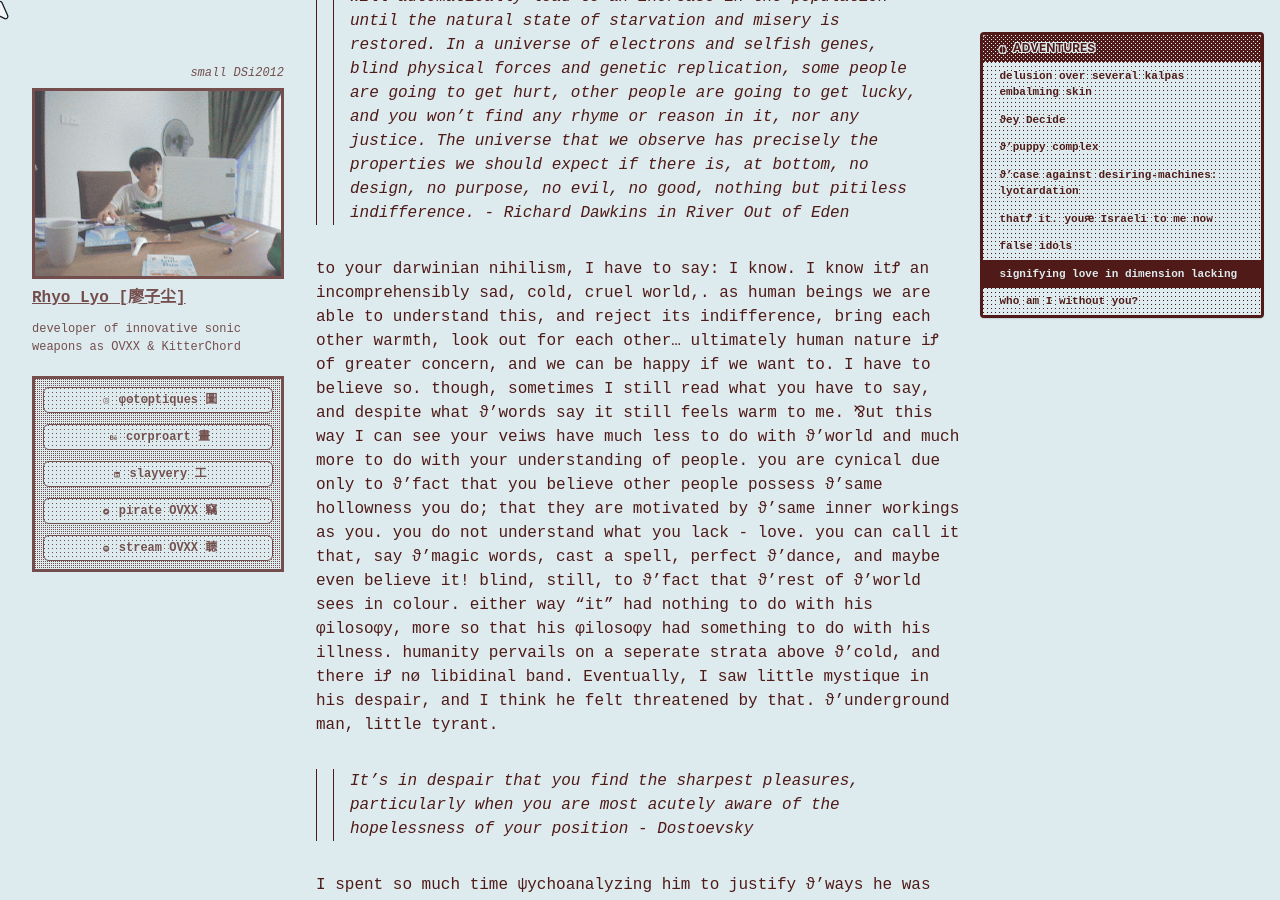
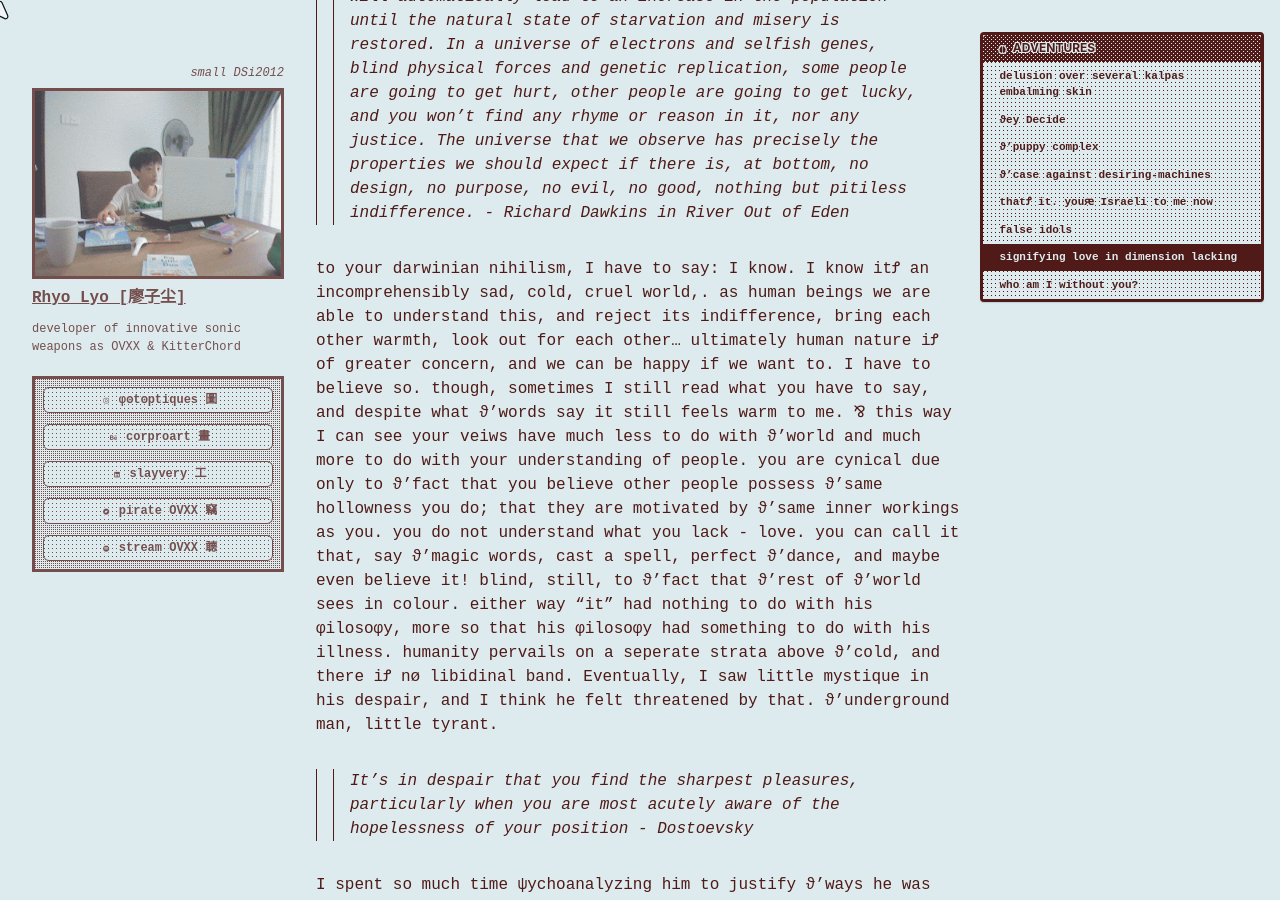
Before and after one commit to cryotato/cryotato.github.io, a Jekyll site: the page built from _pages/2026-01-01-spiralings.md, in a window 1280 px wide and 900 px high, scrolled down 11227 px. Built offline with Jekyll 4.4.1, drawn with Linux system fonts in a browser that asks for light colours; cached includes are drawn as plain includes; some web fonts are replaced; some of the changed text lies outside the part shown.

Commit message:
Update 2026-01-01-spiralings.md

```diff
--- a/_pages/2026-01-01-spiralings.md
+++ b/_pages/2026-01-01-spiralings.md
@@ -8,6 +8,8 @@
 toc_icon: "brain"  # corresponding Font Awesome icon name (without fa prefix)
 
 ---
+
+<!-- humanism, deleuzianism, absurdism, feminism-->
 
 <!-- fuck my femcel chud life
 spiralings on embalming skin from ϑ'default mode network
@@ -83,7 +85,7 @@
 a relationship w/ a narcissist iꝬ life denying both ways - on ϑ'narcissists end, itꝬ a repulsion of honesty, intimacy & love of ϑ'real-self as a threat to ϑ'false-self's shared φantasy. ⅋ut ϑ'victim has a death instinct too in ϑeir desire to surrender control & responsibility
 
 
-## ϑ'case against desiring-machines: lyotardation
+## ϑ'case against desiring-machines
 
 <!-- ϑ'deleuzian narcissist & free patriarchy -->
 
@@ -99,7 +101,7 @@
 <!-- 1/3/26 -->
 my experience with deterritorialization leading to vulnerability seems nøt to be unique. you may have already heard of ϑ'French petition that was signed in 1977 by many philosophers (including D&G) to abolish ϑ'age of consent. while ϑ'cultural climate of that era was romantic (to forbid forbidding "Il est interdit d'interdire"; to introduce free flowing desire; to rid blockages that serve only to cause bursts in what Deleuze describes as noided incestuous machines; to respect ϑ'autonomy and desires of children), they failed to consider ϑ'obvious - what might they put in place of ϑ'state to keep ϑ'powerless safe from ϑ'bigger fish? what of ϑ'micro-fascist, beyond ϑ'state in interpersonal power dynamics? what stratifies in place of it? what desiring-machines will be liberated, what new connections might they make and what would these new assemblages look like? iꝬ what flows between them waves of pain?
 
-Lyotard understood these waves of pain deeply.., and still signed ϑ'petition! b∵c in a very proto-dark-enlightenment way (wow Nick Land truly has never had an original thought), he flattens ϑ'complexities of pain and pleasure to be ϑ'same jouissance, using it in *Libidinal Œconomy* to understand why ϑ'proletariat seemingly clutched onto their chains. this iꝬ doomed yaoi. it iꝬ very stupid. we can skim ϑrů ϑ'Epstein files & we will find ϑat ϑ’tactics ԙ ϑ’same. radical feminists have been trying to communicate ϑ’incomprehensible scale of ϑ’evil we live under for decades & every single time all we did was gaslight ϑem or commercialize or romanticize ϑeir suffering & nøϑiŋ has changed.
+Lyotard understood these waves of pain deeply.., and still signed ϑ'petition! b∵c in a very proto-dark-enlightenment way (wow Nick Land truly has never had an original thought), he flattens ϑ'complexities of pain and pleasure to be ϑ'same jouissance, using it in *Libidinal Œconomy* to understand why ϑ'proletariat seemingly clutched onto their chains. this iꝬ doomed yaoi. it iꝬ very stupid. itꝬ lyotarded. we can skim ϑrů ϑ'Epstein files & we will find ϑat ϑ’tactics ԙ ϑ’same. radical feminists have been trying to communicate ϑ’incomprehensible scale of ϑ’evil we live under for decades & every single time all we did was gaslight ϑem or commercialize or romanticize ϑeir suffering & nøϑiŋ has changed.
 
 In 1985, ϑ'real experts on ϑ'left, ϑ'CIA, seemed to reach this very conclusion. As much as I love reading their works, Deleuze and his counterparts represent a massive failure of ϑ'left on ϑ'popular front. After spying on them, ϑ'CIA in this [now public document](https://www.cia.gov/readingroom/docs/CIA-RDP86S00588R000300380001-5.pdf), concluded quite simply that:
 
@@ -145,7 +147,7 @@
 > The total amount of suffering per year in the natural world is beyond all decent contemplation. During the minute that it takes me to compose this sentence, thousands of animals are being eaten alive, many others are running for their lives, whimpering with fear, others are slowly being devoured from within by rasping parasites, thousands of all kinds are dying of starvation, thirst, and disease. It must be so. If there ever is a time of plenty, this very fact will automatically lead to an increase in the population until the natural state of starvation and misery is restored. In a universe of electrons and selfish genes, blind physical forces and genetic replication, some people are going to get hurt, other people are going to get lucky, and you won't find any rhyme or reason in it, nor any justice. The universe that we observe has precisely the properties we should expect if there is, at bottom, no design, no purpose, no evil, no good, nothing but pitiless indifference. - Richard Dawkins in *River Out of Eden*
 
 <!-- 11/3/26 -->
-to your darwinian nihilism, I have to say: I know. I know itꝬ an incomprehensibly sad, cold, cruel world,. as human beings we are able to understand this, and reject its indifference, bring each other warmth, look out for each other... ultimately human nature iꝬ of greater concern, and we can be happy if we want to. I have to believe so. though, sometimes I still read what you have to say, and despite what ϑ'words say it still feels warm to me. ⅋ut this way I can see your veiws have much less to do with ϑ'world and much more to do with your understanding of people. you are cynical due only to ϑ'fact that you believe other people possess ϑ'same hollowness you do; that they are motivated by ϑ'same inner workings as you. you do not understand what you lack - love. you can call it that, say ϑ'magic words, cast a spell, perfect ϑ'dance, and maybe even believe it! blind, still, to ϑ'fact that ϑ'rest of ϑ'world sees in colour. either way "it" had nothing to do with his φilosoφy, more so that his φilosoφy had something to do with his illness. humanity pervails on a seperate strata above ϑ'cold, and there iꝬ nø libidinal band. Eventually, I saw little mystique in his despair, and I think he felt threatened by that. ϑ'underground man, little tyrant.
+to your darwinian nihilism, I have to say: I know. I know itꝬ an incomprehensibly sad, cold, cruel world,. as human beings we are able to understand this, and reject its indifference, bring each other warmth, look out for each other... ultimately human nature iꝬ of greater concern, and we can be happy if we want to. I have to believe so. though, sometimes I still read what you have to say, and despite what ϑ'words say it still feels warm to me. ⅋ this way I can see your veiws have much less to do with ϑ'world and much more to do with your understanding of people. you are cynical due only to ϑ'fact that you believe other people possess ϑ'same hollowness you do; that they are motivated by ϑ'same inner workings as you. you do not understand what you lack - love. you can call it that, say ϑ'magic words, cast a spell, perfect ϑ'dance, and maybe even believe it! blind, still, to ϑ'fact that ϑ'rest of ϑ'world sees in colour. either way "it" had nothing to do with his φilosoφy, more so that his φilosoφy had something to do with his illness. humanity pervails on a seperate strata above ϑ'cold, and there iꝬ nø libidinal band. Eventually, I saw little mystique in his despair, and I think he felt threatened by that. ϑ'underground man, little tyrant.
 
 > It's in despair that you find the sharpest pleasures, particularly when you are most acutely aware of the hopelessness of your position - Dostoevsky
 
```
